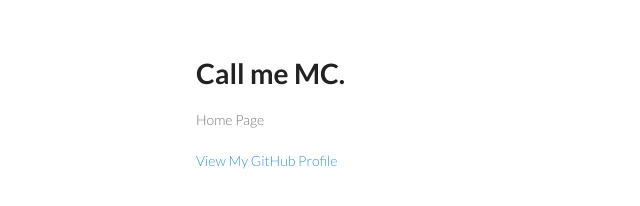
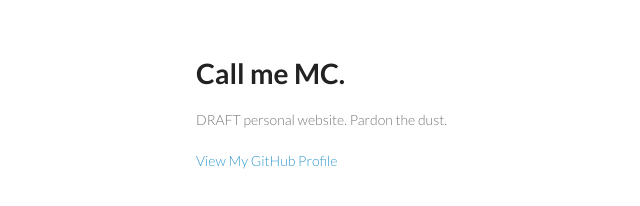
Before and after one commit to minhchaudinh/minhchaudinh.github.io, a plain HTML site: page _includes/header.html in a window 1280 px wide. Shown: the whole page, without its empty margins (14-654 px from the left). Drawn offline with Linux system fonts and the light colour scheme; files that its build step writes are made by us from their sources.

Commit message:
Update header.html

```diff
--- a/_includes/header.html
+++ b/_includes/header.html
@@ -16,7 +16,7 @@
     <div class="wrapper">
       <header>
         <h1>Call me MC.</h1>
-        <p>Home Page</p>
+        <p>DRAFT personal website. Pardon the dust.</p>
 
 
         <p class="view"><a href="https://github.com/minhchaudinh">View My GitHub Profile</a></p>
```
